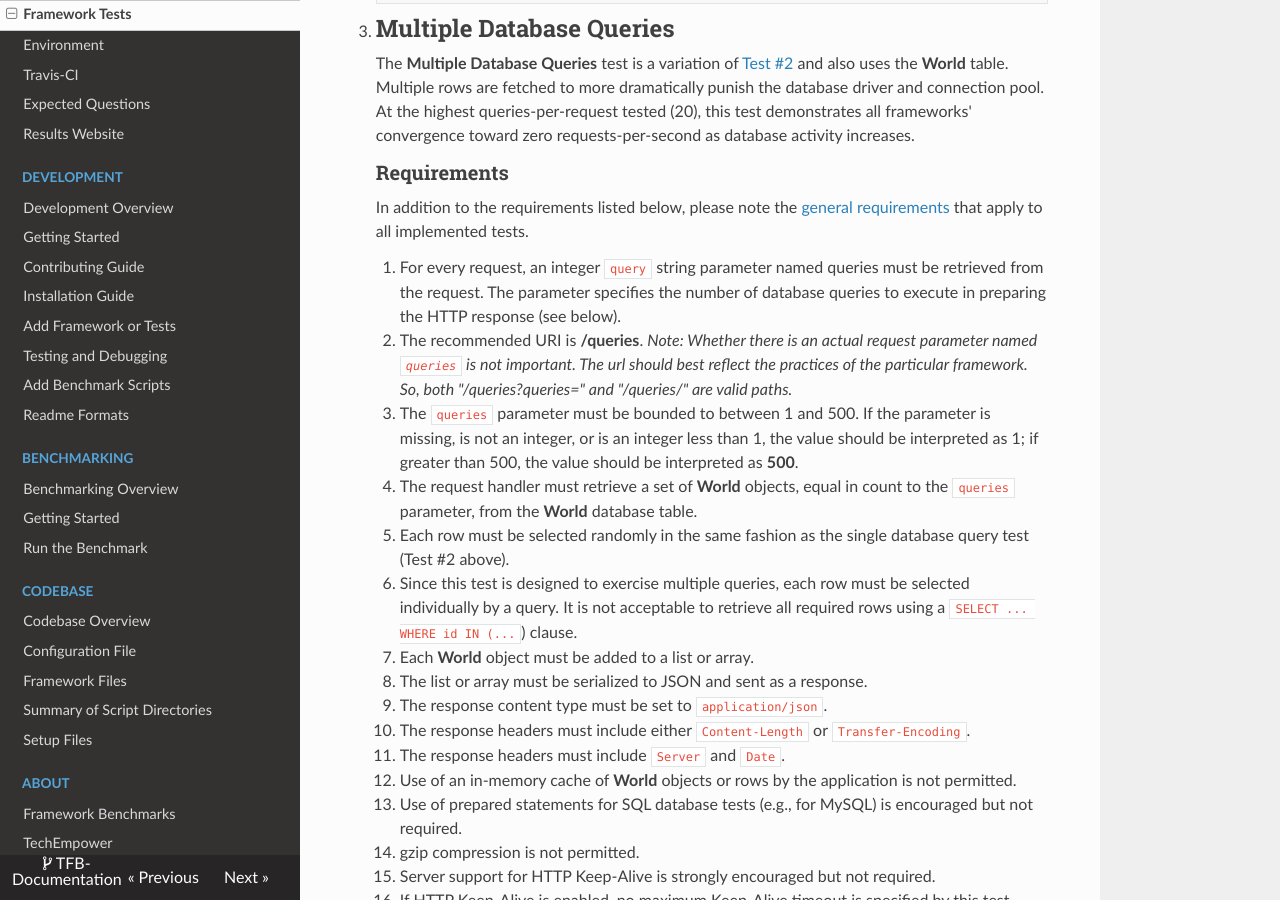
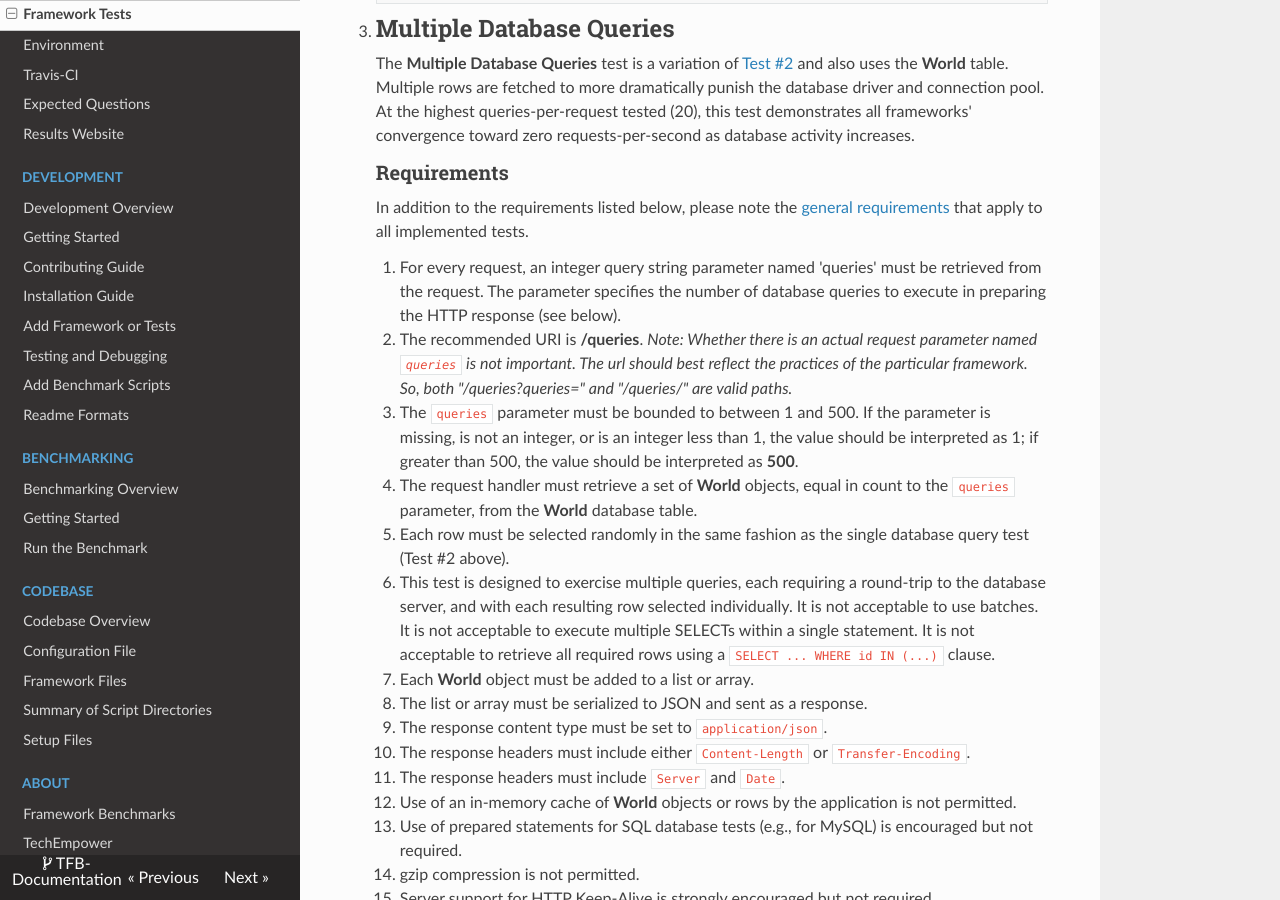
Before and after one commit to nbrady-techempower/TFB-Documentation, an MkDocs documentation site: the page built from docs/Project-Information/Framework-Tests.md, in a window 1280 px wide and 900 px high, scrolled down 3836 px. Built offline with MkDocs 1.6.1, drawn with Linux system fonts in a browser that asks for light colours; nearby versions of some CDN libraries; old or Windows-style settings are respelled for this version of MkDocs; some of the changed text lies outside the part shown.

Commit message:
1. Updated copy for Project-Information/Framework-Tests.md to indicate that batching SELECTs in Test type 3 & 5 is not permitted.
2. Minor formatting in Support/FAQ.md.

```diff
--- a/docs/Project-Information/Framework-Tests.md
+++ b/docs/Project-Information/Framework-Tests.md
@@ -120,14 +120,12 @@ The following requirements apply to all test types below.
 
     In addition to the requirements listed below, please note the [general requirements](#general-test-requirements) that apply to all implemented tests.
 
-    1. For every request, an integer `query` string parameter named queries must be retrieved from the request. The parameter specifies the number of database queries to execute in preparing the HTTP response (see below).
-    2. The recommended URI is __/queries__. _Note: Whether there is an actual request
-    parameter named `queries` is not important. The url should best reflect the
-    practices of the particular framework. So, both "/queries?queries=" and "/queries/" are valid paths._
+    1. For every request, an integer query string parameter named 'queries' must be retrieved from the request. The parameter specifies the number of database queries to execute in preparing the HTTP response (see below).
+    2. The recommended URI is __/queries__. _Note: Whether there is an actual request parameter named `queries` is not important. The url should best reflect the practices of the particular framework. So, both "/queries?queries=" and "/queries/" are valid paths._
     3. The `queries` parameter must be bounded to between 1 and 500. If the parameter is missing, is not an integer, or is an integer less than 1, the value should be interpreted as 1; if greater than 500, the value should be interpreted as __500__.
     4. The request handler must retrieve a set of __World__ objects, equal in count to the `queries` parameter, from the __World__ database table.
     5. Each row must be selected randomly in the same fashion as the single database query test (Test #2 above).
-    6. Since this test is designed to exercise multiple queries, each row must be selected individually by a query. It is not acceptable to retrieve all required rows using a `SELECT ... WHERE id IN (...`) clause.
+    6. This test is designed to exercise multiple queries, each requiring a round-trip to the database server, and with each resulting row selected individually. It is not acceptable to use batches. It is not acceptable to execute multiple SELECTs within a single statement. It is not acceptable to retrieve all required rows using a `SELECT ... WHERE id IN (...)` clause.
     7. Each __World__ object must be added to a list or array.
     8. The list or array must be serialized to JSON and sent as a response.
     9. The response content type must be set to `application/json`.
@@ -247,11 +245,11 @@ The following requirements apply to all test types below.
     2. For every request, an integer `query` string parameter named queries must be retrieved from the request. The parameter specifies the number of rows to fetch and update in preparing the HTTP response (see below).
     3. The `queries` parameter must be bounded to between 1 and 500. If the parameter is missing, is not an integer, or is an integer less than __1__, the value should be interpreted as 1; if greater than 500, the value should be interpreted as __500__.
     4. The request handler must retrieve a set of __World__ objects, equal in count to the `queries` parameter, from the __World__ database table.
-    5. Each row must be selected randomly using one query in the same fashion as the single database query test (Test #2 above). As with the read-only multiple-query test type (#3 above), use of `IN` clauses or similar means to consolidate multiple queries into one operation is not permitted.
+    5. Each row must be selected randomly using one query in the same fashion as the single database query test (Test #2 above). As with the read-only multiple-query test type (#3 above), use of `IN` clauses or similar means to consolidate multiple queries into one operation is not permitted.  Similarly, use of a batch or multiple SELECTs within a single statement are not permitted.
     6. At least the `randomNumber` field must be read from the database result set.
     7. Each __World__ object must have its `randomNumber` field updated to a new random integer between 1 and 10000.
     8. Each __World__ object must be persisted to the database with its new `randomNumber` value.
-    9. Use of batch updates is acceptable but not required.
+    9. Use of batch updates is acceptable but not required.  To be clear: batches are not permissible for selecting/reading the rows, but batches are acceptable for writing the updates.
     10. Use of transactions is acceptable but not required. If transactions are used, a transaction should only encapsulate a single iteration, composed of a single read and single write. Transactions should not be used to consolidate multiple iterations into a single operation.
     11. For raw tests (that is, tests without an ORM), each updated row must receive a unique new `randomNumber` value. It is not acceptable to change the `randomNumber` value of all rows to the same random number using an `UPDATE ... WHERE id IN (...)` clause.
     12. Each __World__ object must be added to a list or array.
```
Also changed, not shown: docs/Support/FAQ.md (+1 -0 lines).
